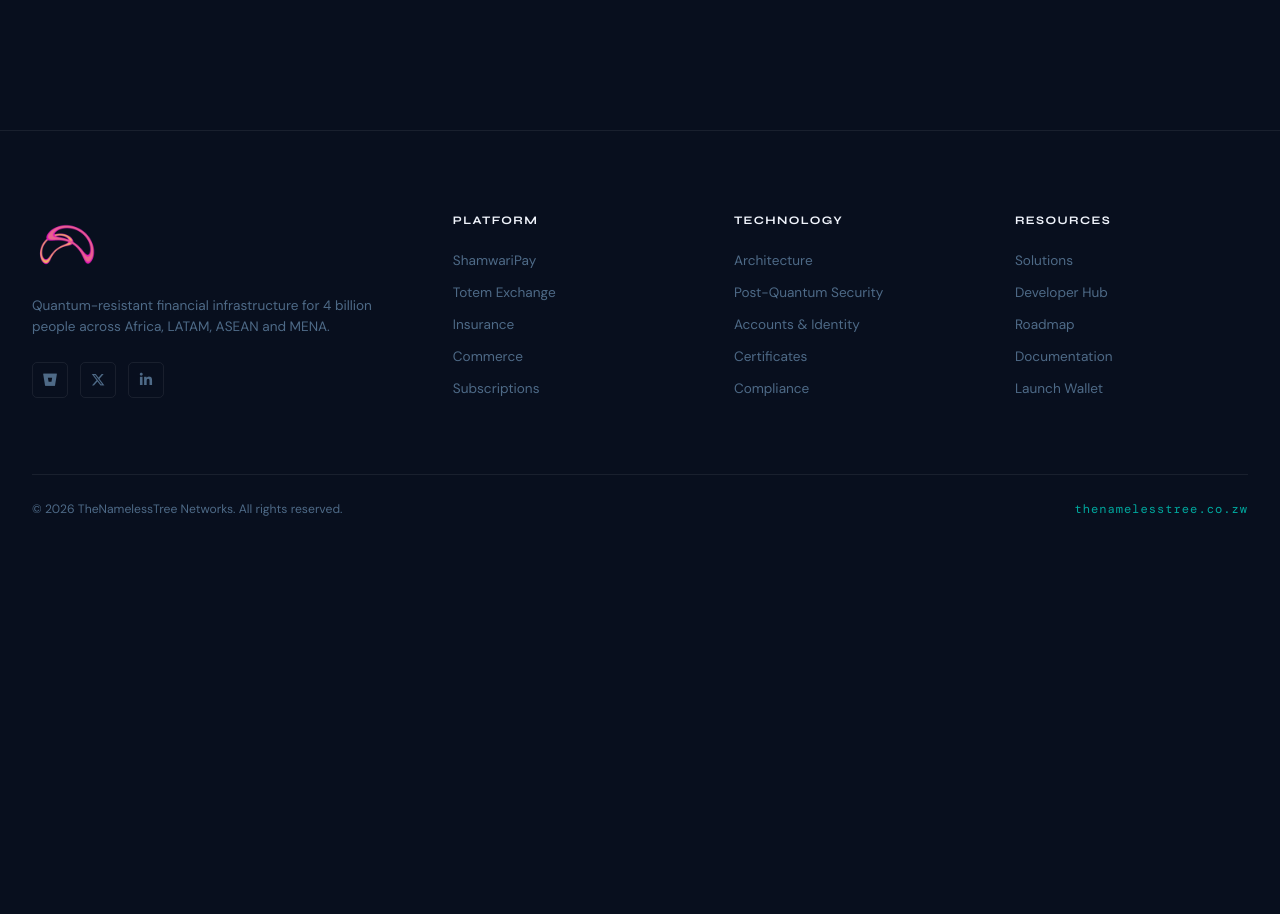
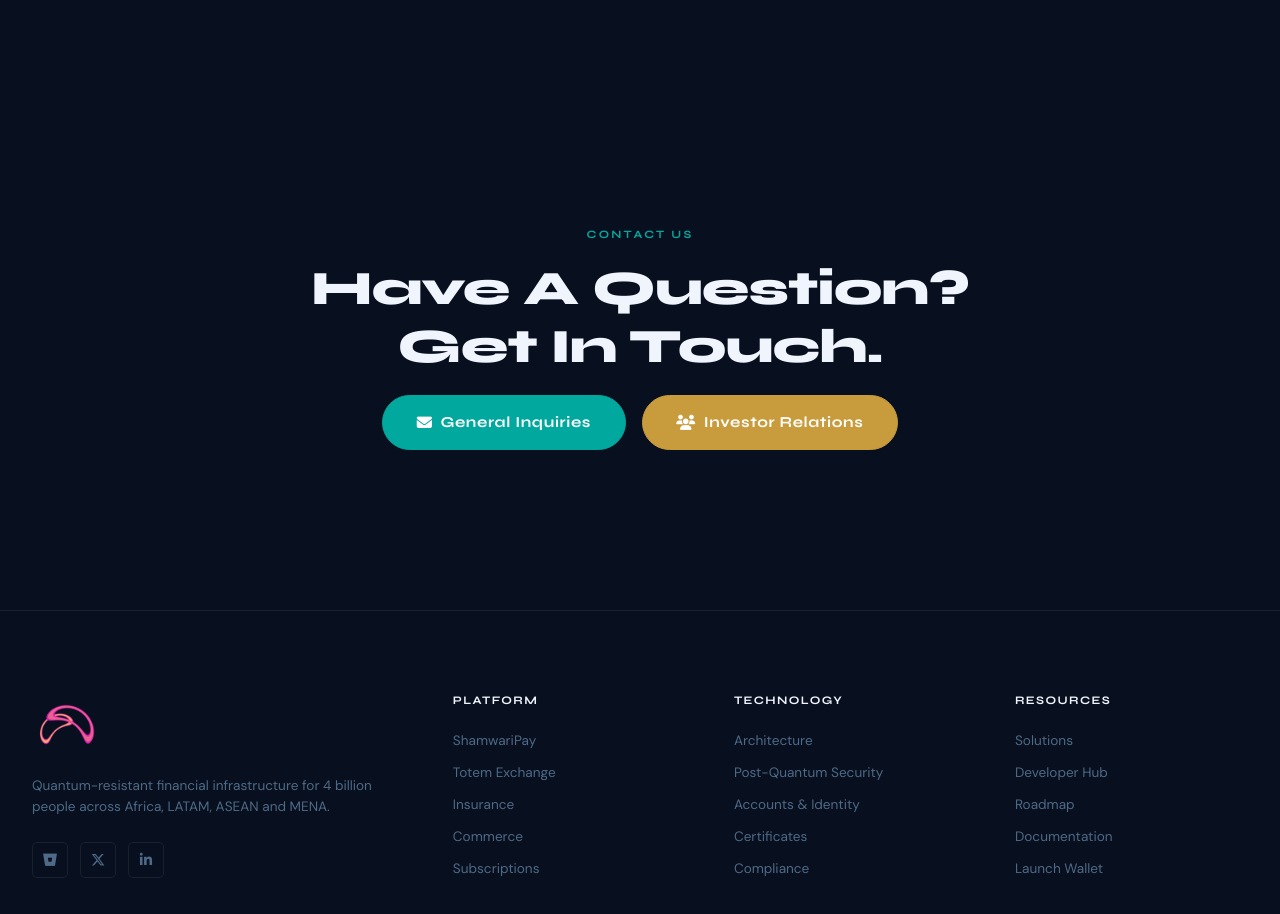
Before and after one commit to thenamelesstree/Shamwari, a plain HTML site: page index.html in a window 1280 px wide. Shown: the part 10360-11274 px from the top of the page. Before the commit the page ends 10903 px from the top, so only its background shows below. Drawn offline with nearby package versions, Linux system fonts and the light colour scheme.

Commit message:
Add contact section with inquiry links

```diff
--- a/index.html
+++ b/index.html
@@ -846,6 +846,18 @@
   </div>
   <img src="img/shamwari_multidevice_transparent_upright.png" />
 </section>
+<section id="contact" class="sh-section">
+  <div class="sh-container">
+    <div class="sh-section__header">
+      <div class="sh-eyebrow sh-eyebrow--teal">Contact Us</div>
+      	<h2 class="sh-cta__title">Have A Question? Get In Touch.</h2>
+      	<div class="sh-cta__actions">
+      		<a href="mailto:contact@shamwari.network" class="sh-btn sh-btn--teal sh-btn--lg"><i class="fa-solid fa-envelope"></i> General Inquiries</a>
+      		<a href="mailto:contact@shamwari.network" class="sh-btn sh-btn--gold sh-btn--lg"><i class="fa-solid fa-users"></i> Investor Relations</a>
+      	</div>
+      </div>
+    </div>
+</section>
 
 
 <!-- FOOTER -->
```
